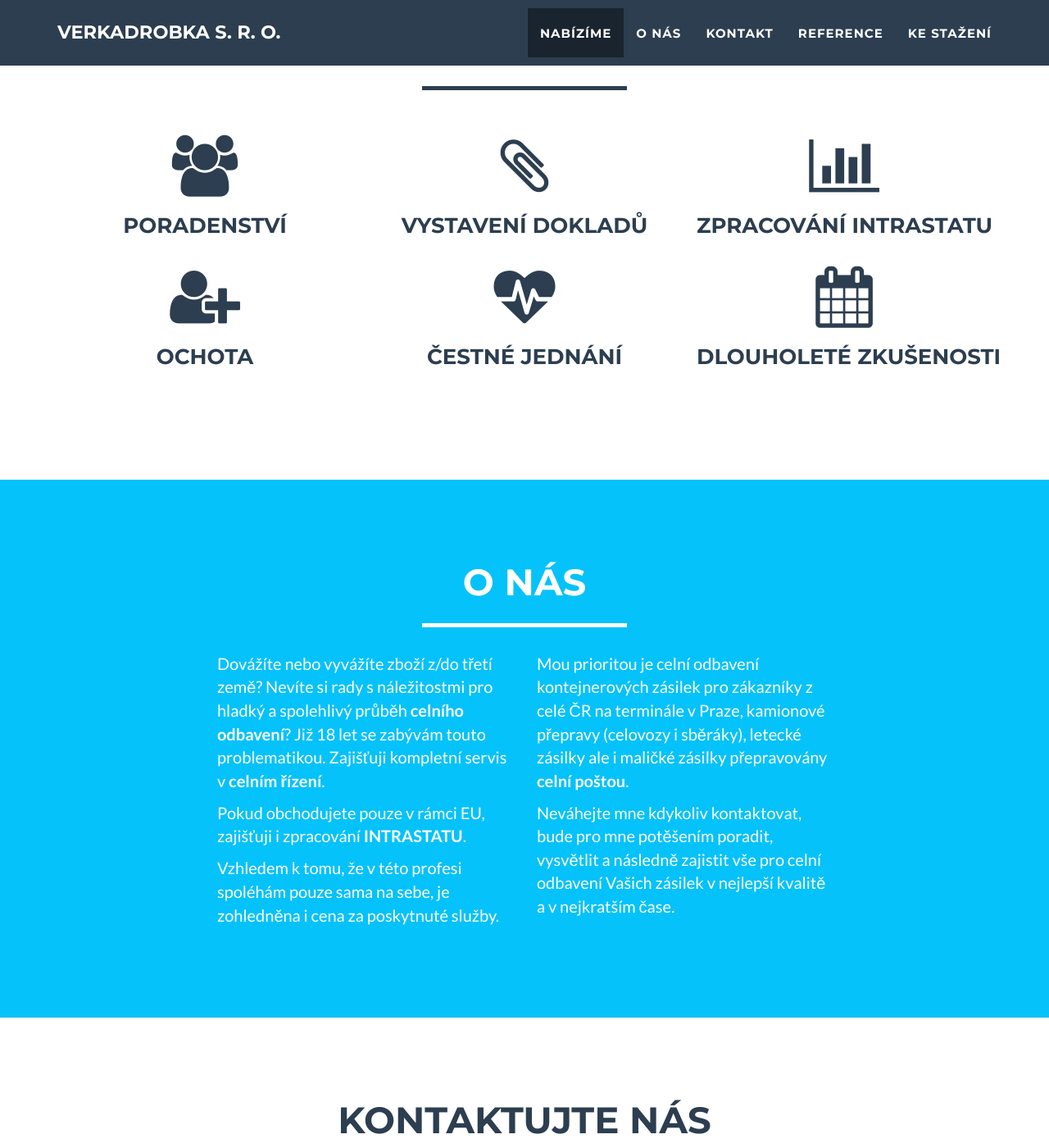
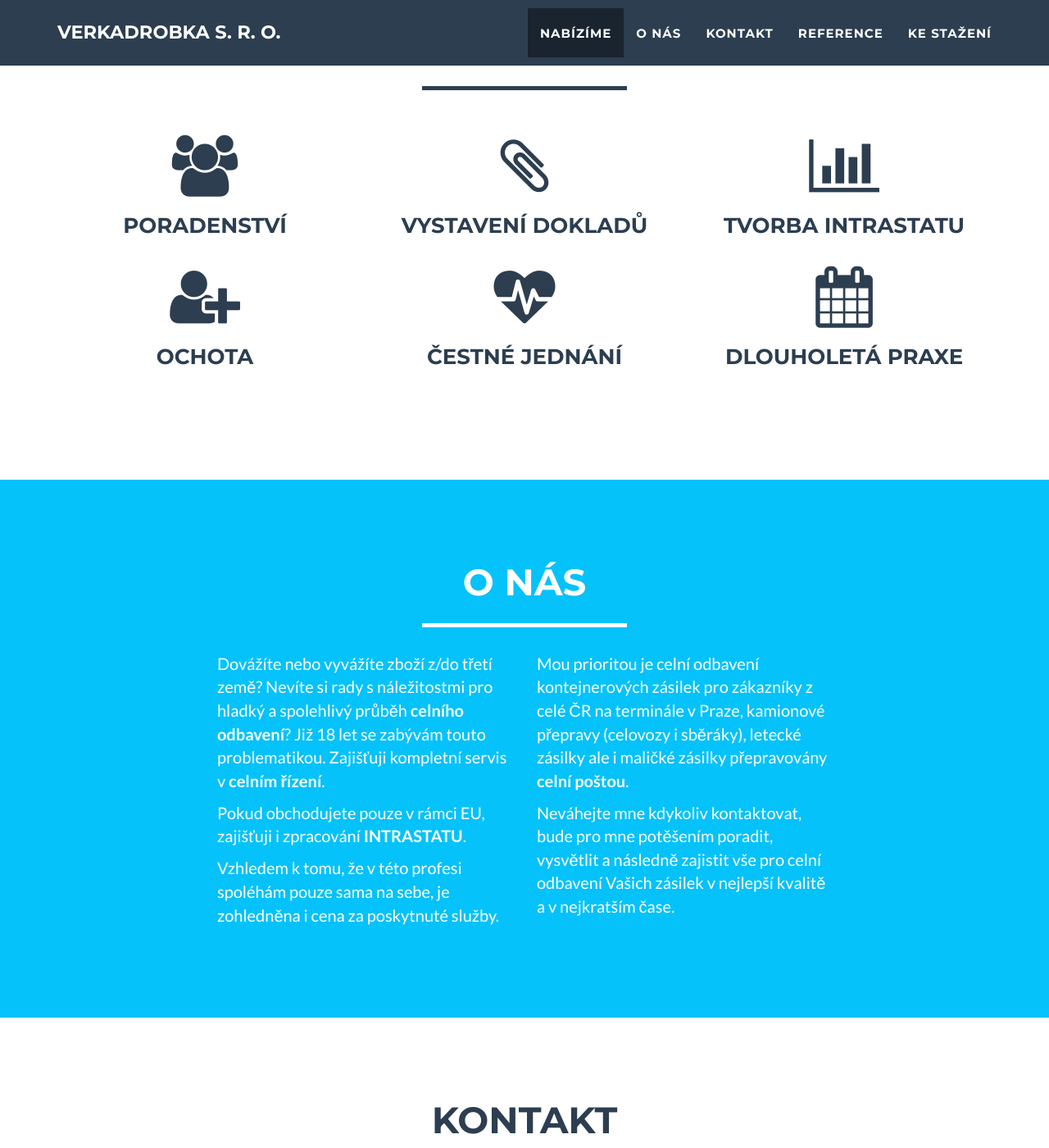
Before and after one commit to pdostal/drobilek, a Jekyll site: the page built from index.html, in a window 1280 px wide and 1400 px high, scrolled down 828 px. Shown: the whole window at 82% size. Built offline with Jekyll 4.4.1, drawn with Linux system fonts in a browser that asks for light colours; nearby versions of some CDN libraries.

Commit message:
Pimp it up

```diff
--- a/_includes/css/style.css
+++ b/_includes/css/style.css
@@ -3,8 +3,8 @@ hr.star-primary:after { background-color: transparent; }
 #nabizime .row { margin-top: 25px; margin-bottom: 25px; }
 #reference .row { margin-top: 25px; margin-bottom: 25px; }
 #ke_stazeni .row { margin-top: 35px; margin-bottom: 35px; }
-.portfolio-item h3 { white-space: nowrap; }
+/*.portfolio-item h3 { white-space: nowrap; }*/
 
-#reference h3 { display: inline-block; border: 1px solid #000; border-radius: 25px; padding: 75px 25px 75px 25px; }
+#reference h3 { padding: 75px 25px 75px 25px; }
 
 .list-inline li { margin-right: 25px; }
--- a/_includes/footer.html
+++ b/_includes/footer.html
@@ -4,8 +4,8 @@
             <div class="container">
                 <div class="row">
                     <div class="footer-col col-md-4">
-                        <h3>Kontaktujte nás</h3>
                         <ul class="list-inline">
+                            <h3>Kontaktujte nás</h3>
                             <li><a href="mailto:" class="btn-social btn-outline"><i class="fa fa-fw fa-envelope-o"></i></a></li>
                             <li><a href="//facebook.com/" class="btn-social btn-outline"><i class="fa fa-fw fa-facebook"></i></a></li>
                         </ul>
--- a/_includes/kontakt.html
+++ b/_includes/kontakt.html
@@ -3,7 +3,7 @@
 	<div class="container">
 		<div class="row">
 			<div class="col-lg-12 text-center">
-				<h2>Kontaktujte nás</h2>
+				<h2>Kontakt</h2>
 				<hr class="star-primary">
 			</div>
 		</div>
--- a/_includes/nabizime.html
+++ b/_includes/nabizime.html
@@ -19,7 +19,7 @@
                 </div>
                 <div class="col-sm-4 portfolio-item text-center">
                     <span class="fa fa-bar-chart fa-5x"></span>
-                    <h3>Zpracování intrastatu</h3>
+                    <h3>Tvorba intrastatu</h3>
                 </div>
             </div>
             <div class="row">
@@ -33,7 +33,7 @@
                 </div>
                 <div class="col-sm-4 portfolio-item text-center">
                     <span class="fa fa-calendar fa-5x"></span>
-                    <h3>Dlouholeté zkušenosti</h3>
+                    <h3>Dlouholetá praxe</h3>
                 </div>
             </div>
         </div>
--- a/_includes/reference.html
+++ b/_includes/reference.html
@@ -9,24 +9,26 @@
                 </div>
             </div>
             <div class="row">
-                <div class="col-sm-4 portfolio-item text-center">
+                <div class="col-sm-6 portfolio-item text-center">
                     <h3>ČSAD Hodonín a.s.</h3>
                 </div>
-                <div class="col-sm-4 portfolio-item text-center">
+                <div class="col-sm-6 portfolio-item text-center">
                     <h3>Transforwarding a.s.</h3>
-                </div>
-                <div class="col-sm-4 portfolio-item text-center">
-                    <h3>Eurobal s.r.o.</h3>
                 </div>
             </div>
             <div class="row">
-                <div class="col-sm-4 portfolio-item text-center">
+                <div class="col-sm-6 portfolio-item text-center">
+                    <h3>Eurobal s.r.o.</h3>
+                </div>
+                <div class="col-sm-6 portfolio-item text-center">
                     <h3>Robatech CZ s.r.o.</h3>
                 </div>
-                <div class="col-sm-4 portfolio-item text-center">
+            </div>
+            <div class="row">
+                <div class="col-sm-6 portfolio-item text-center">
                     <h3>NAVYKO s.r.o.</h3>
                 </div>
-                <div class="col-sm-4 portfolio-item text-center">
+                <div class="col-sm-6 portfolio-item text-center">
                     <h3>Sea Trans s.r.o.</h3>
                 </div>
             </div>
```
